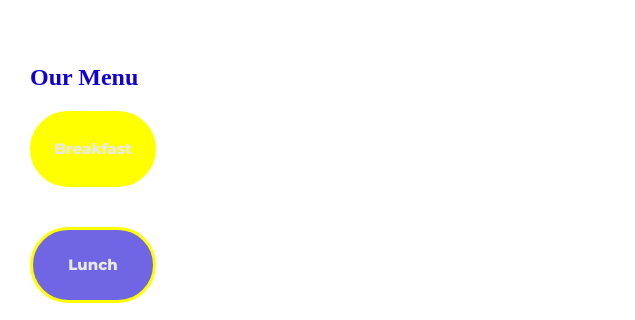
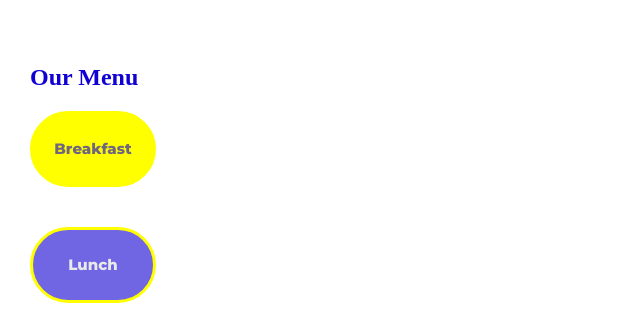
Before and after one commit to kcaswell1/Eggcetera, a plain HTML site: page index.html in a window 1280 px wide. In both pictures the pointer is over the element "Breakfast". Shown: the part 116-436 px from the top of the page, 0-635 px from the left. Drawn offline with Linux system fonts and the light colour scheme.

Commit message:
Update eggsStyle.css

```diff
--- a/css/eggsStyle.css
+++ b/css/eggsStyle.css
@@ -72,7 +72,7 @@ a{
 
 .btn:hover{
     background-color: yellow;
-    color: rgb(233, 233, 233);
+    color: rgba(17, 0, 210, .6);
 
 h3{
     margin-block-start: 0;
```
